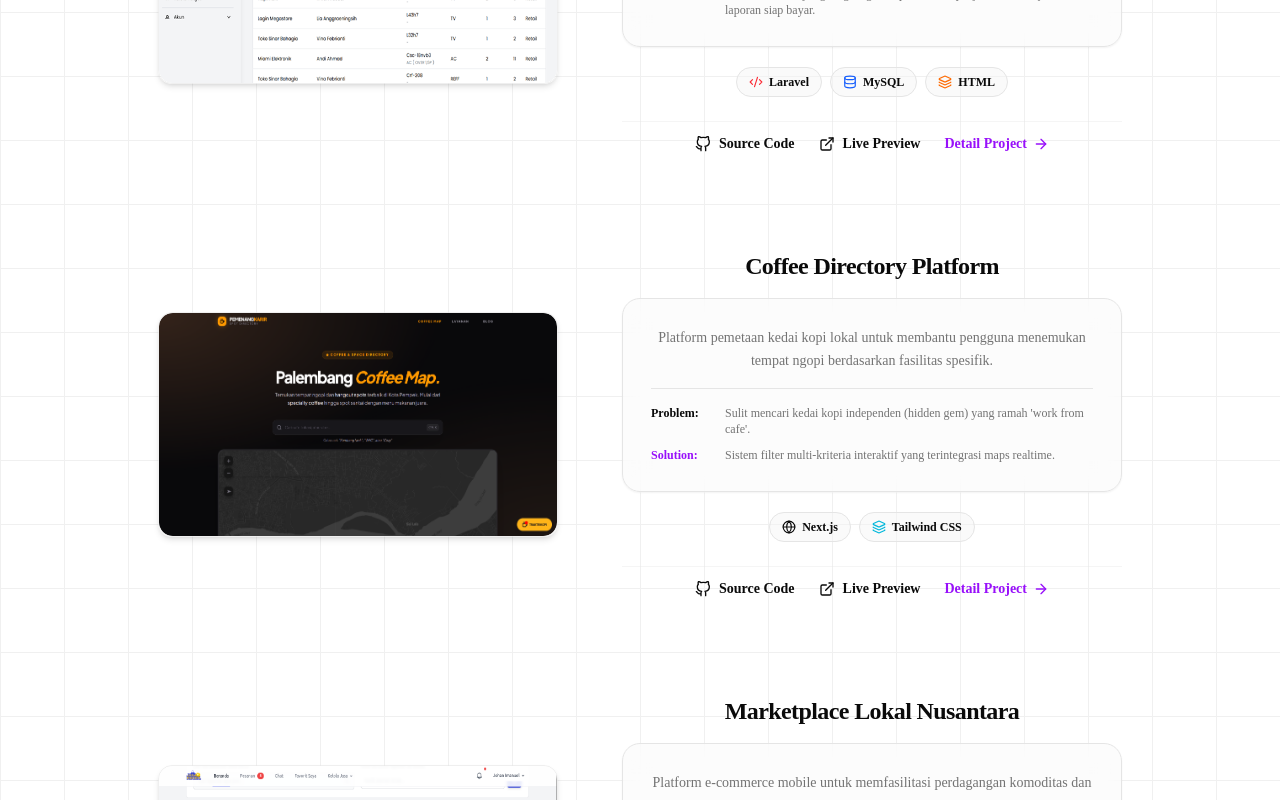
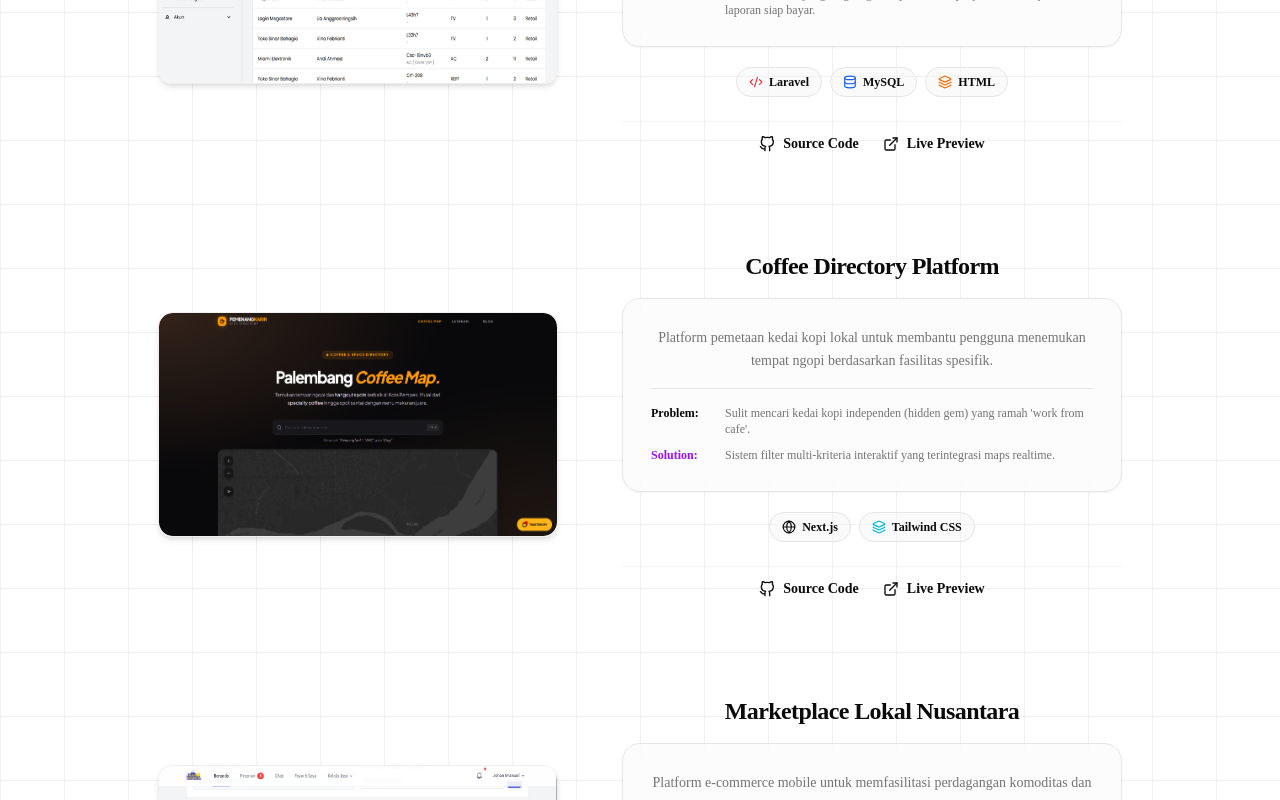
Before and after one commit to mseptiawan/portfolio, a Next.js app: page / in a window 1280 px wide. Shown: the part 1780-2580 px from the top of the page. Built offline with nearby package versions, Linux system fonts and the light colour scheme.

Commit message:
feat: journey and project

```diff
--- a/components/sections/journey.tsx
+++ b/components/sections/journey.tsx
@@ -4,6 +4,7 @@ import Image from "next/image";
 import { motion } from "framer-motion";
 import imgWinner from "@/public/images/certificate/winner-ui-ux.png";
 import Container from "../layout/container";
+import imgFinalist from "@/public/images/projects/marketplace-lokal.png";
 import {
   SiMongodb,
   SiRedis,
@@ -19,7 +20,7 @@ import {
 
 const journeys = [
   {
-    date: "February 2025 — Present",
+    date: "Februari 2026 — Present",
     title: "Web Developer",
     company: "PT Zafa Mulia Mandiri",
     description:
@@ -38,7 +39,7 @@ const journeys = [
     ],
   },
   {
-    date: "January 2025 — February 2025",
+    date: "Maret 2025 — Agustus 2025",
     title: "Web Developer",
     company: "Changhong",
     description:
@@ -52,7 +53,7 @@ const journeys = [
     ],
   },
   {
-    date: "October 2025",
+    date: "Agustus 2025",
     title: "1st Place Winner – UI/UX Competition",
     company: "Rafatech 2025 (UIN Raden Fatah Palembang)",
     description:
@@ -61,13 +62,12 @@ const journeys = [
     stack: [{ icon: SiFigma, color: "text-pink-500" }],
   },
   {
-    date: "May 2024",
+    date: "Agustus 2025",
     title: "Finalist – Web Development Competition",
     company: "Software Development Competition",
     description:
       "Selected as a finalist in a web development competition focused on system design and web application development.",
-    image:
-      "https://images.unsplash.com/photo-1521737604893-d14cc237f11d?q=80&w=400",
+    image: imgFinalist.src,
     stack: [
       { icon: SiLaravel, color: "text-red-500" },
       { icon: SiTailwindcss, color: "text-cyan-400" },
--- a/components/sections/projects.tsx
+++ b/components/sections/projects.tsx
@@ -328,9 +328,11 @@ export default function Projects() {
                     Live Preview
                   </a>
 
-                  {project.detailType === "page" ? (
+                  {project.title === "HRIS Zafa Tour" && (
                     <Link
-                      href={`/projects/${project.title.toLowerCase().replace(/[^a-z0-9]+/g, "-")}`}
+                      href={`/projects/${project.title
+                        .toLowerCase()
+                        .replace(/[^a-z0-9]+/g, "-")}`}
                       className="inline-flex items-center gap-1.5 text-sm font-bold text-purple-600 dark:text-purple-400 hover:text-purple-700 dark:hover:text-purple-300 transition-colors duration-150"
                     >
                       Detail Project
@@ -345,23 +347,6 @@ export default function Projects() {
                         <polyline points="12 5 19 12 12 19"></polyline>
                       </svg>
                     </Link>
-                  ) : (
-                    <button
-                      onClick={() => setSelectedProject(project)}
-                      className="inline-flex items-center gap-1.5 text-sm font-bold text-purple-600 dark:text-purple-400 hover:text-purple-700 dark:hover:text-purple-300 transition-colors duration-150 cursor-pointer"
-                    >
-                      Detail Project
-                      <svg
-                        className="w-4 h-4 fill-none stroke-current"
-                        viewBox="0 0 24 24"
-                        strokeWidth="2"
-                        strokeLinecap="round"
-                        strokeLinejoin="round"
-                      >
-                        <line x1="5" y1="12" x2="19" y2="12"></line>
-                        <polyline points="12 5 19 12 12 19"></polyline>
-                      </svg>
-                    </button>
                   )}
                 </div>
               </div>
```
